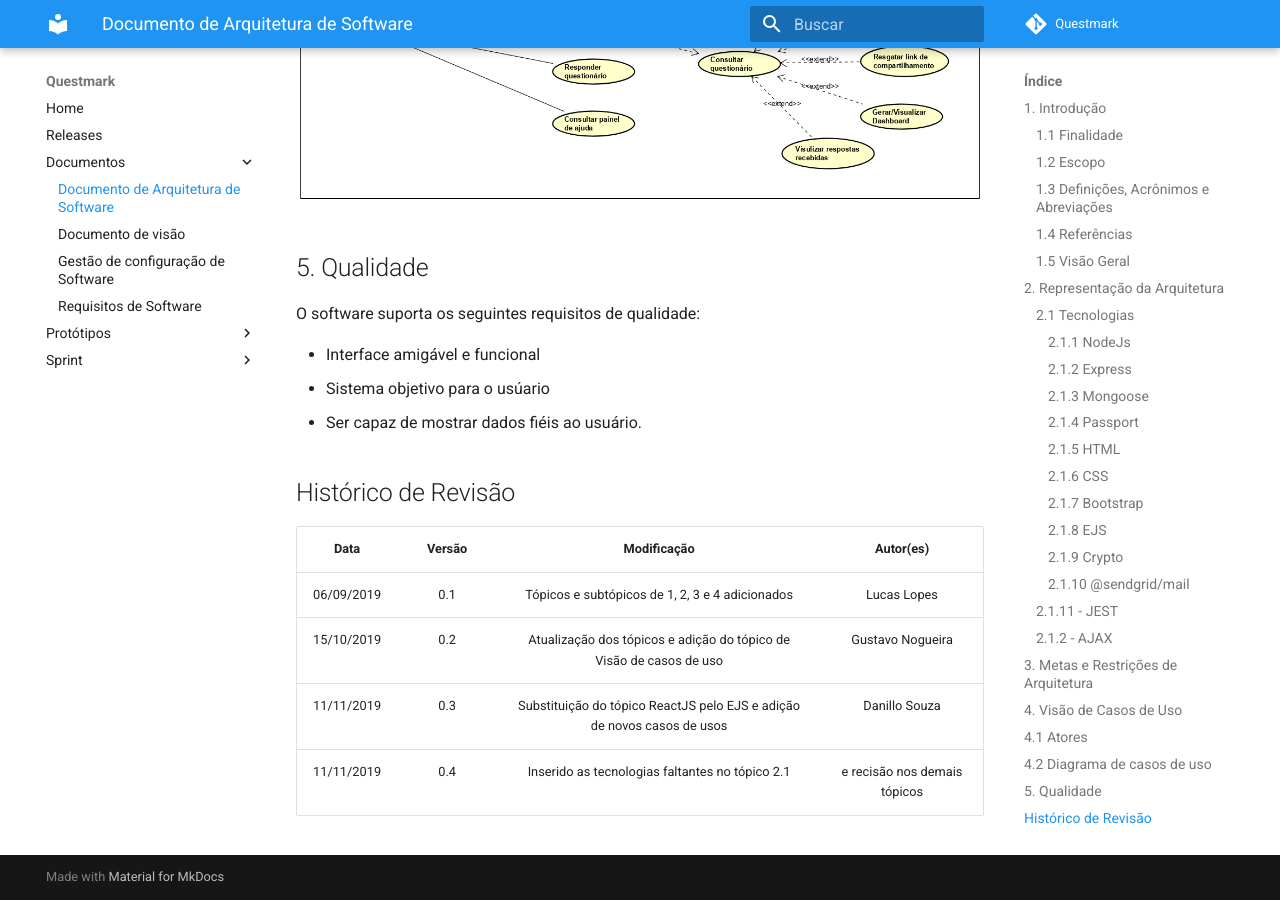
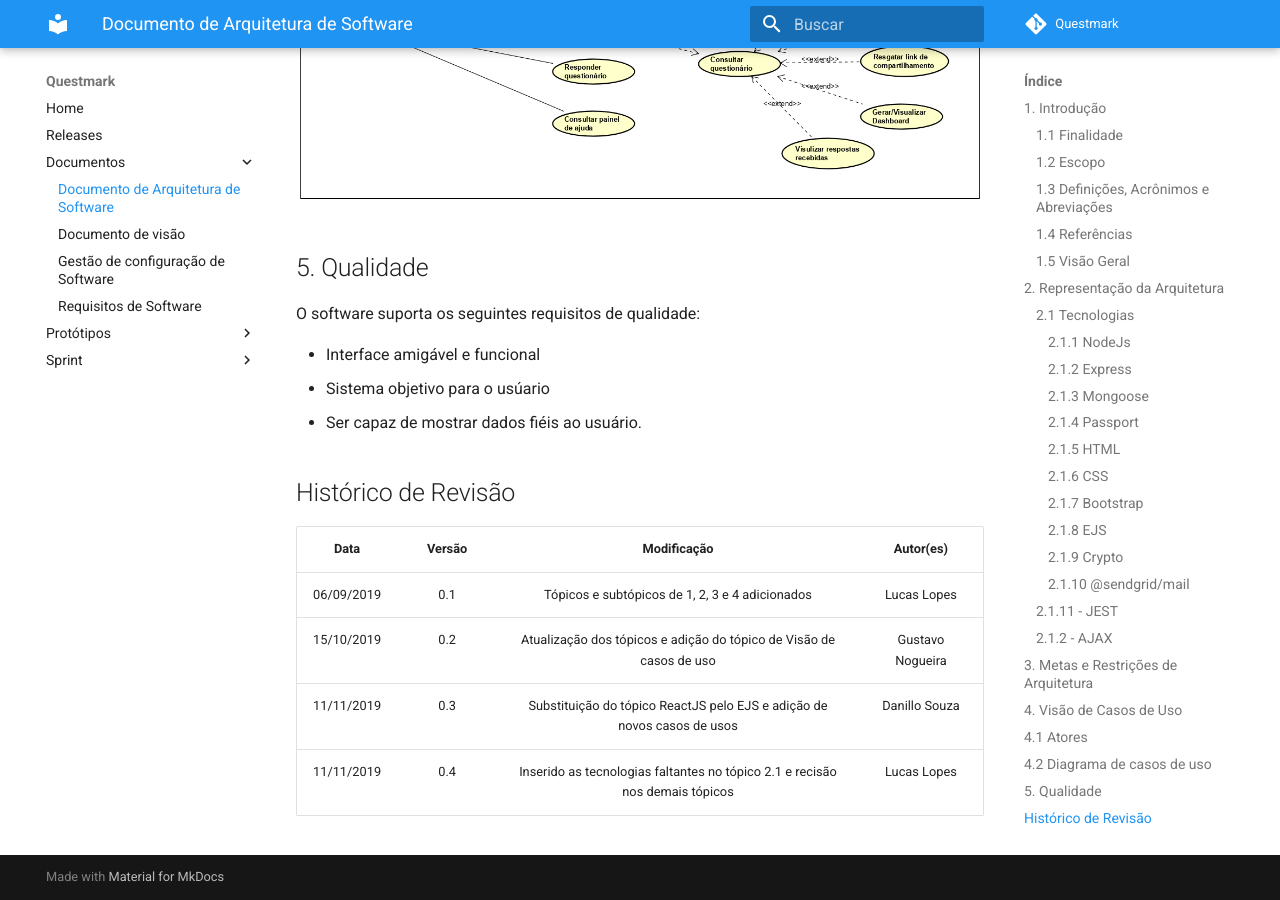
Before and after one commit to fga-eps-mds/2019.2-Questmark, an MkDocs documentation site: the page built from docs/Documentos/documento-de-arquitetura.md, in a window 1280 px wide and 900 px high, scrolled down 4479 px. Built offline with MkDocs 1.6.1 and Material for MkDocs 9.7.7, drawn with Linux system fonts in a browser that asks for light colours; comment, search, counter and statistics services are not loaded.

Commit message:
Corrigindo erros de formatação no documento de arquitetura

```diff
--- a/docs/Documentos/documento-de-arquitetura.md
+++ b/docs/Documentos/documento-de-arquitetura.md
@@ -121,4 +121,4 @@ O software suporta os seguintes requisitos de qualidade:
 |06/09/2019|0.1|Tópicos e subtópicos de 1, 2, 3 e 4 adicionados|Lucas Lopes|
 |15/10/2019|0.2|Atualização dos tópicos e adição do tópico de Visão de casos de uso|Gustavo Nogueira|
 |11/11/2019|0.3|Substituição do tópico ReactJS pelo EJS e adição de novos casos de usos|Danillo Souza|
-|11/11/2019|0.4|Inserido as tecnologias faltantes no tópico 2.1| e recisão nos demais tópicos |Lucas Lopes|
+|11/11/2019|0.4|Inserido as tecnologias faltantes no tópico 2.1 e recisão nos demais tópicos |Lucas Lopes|
```
Also changed, not shown: site/404.html, site/Documentos/documento-de-visao/index.html, site/Documentos/gestao-de-configuracao-de-software/index.html, site/Sprint/Sprint 1/Basico/index.html, site/Sprint/Sprint 1/Conhecimentos/index.html, site/Sprint/Sprint 1/Sprint Backlog/index.html, site/index.html, site/search/search_index.json, site/sitemap.xml, 1 other file.
